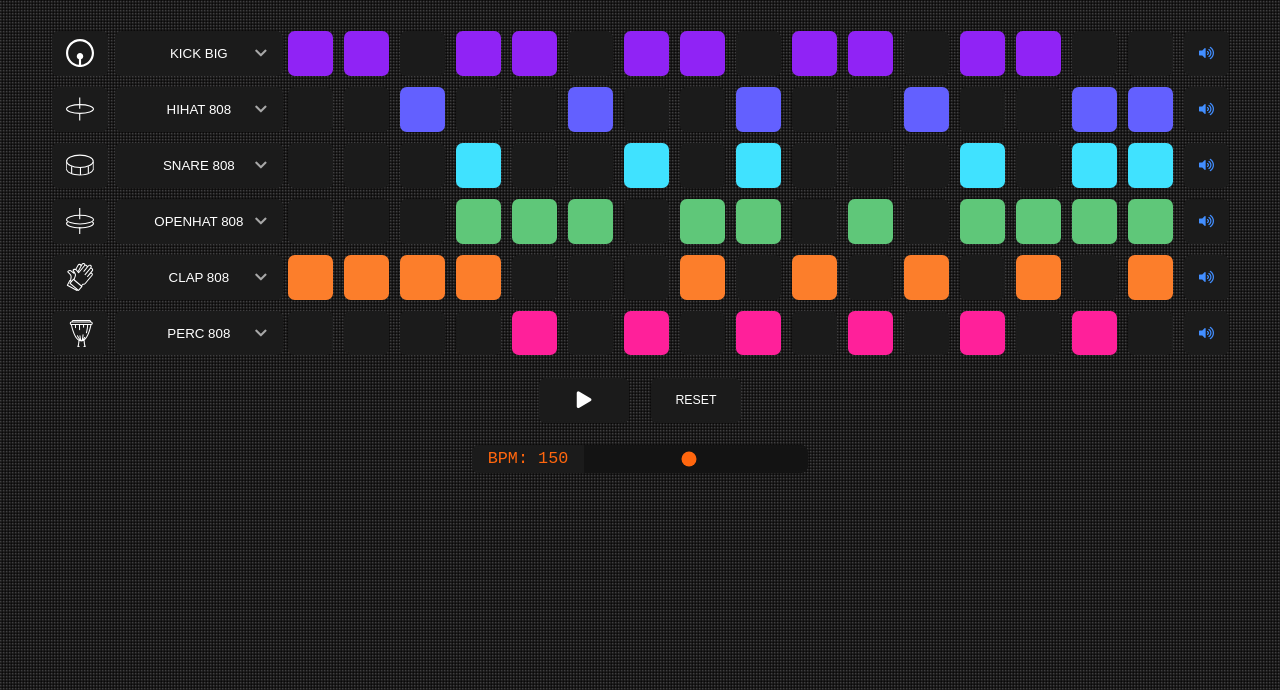
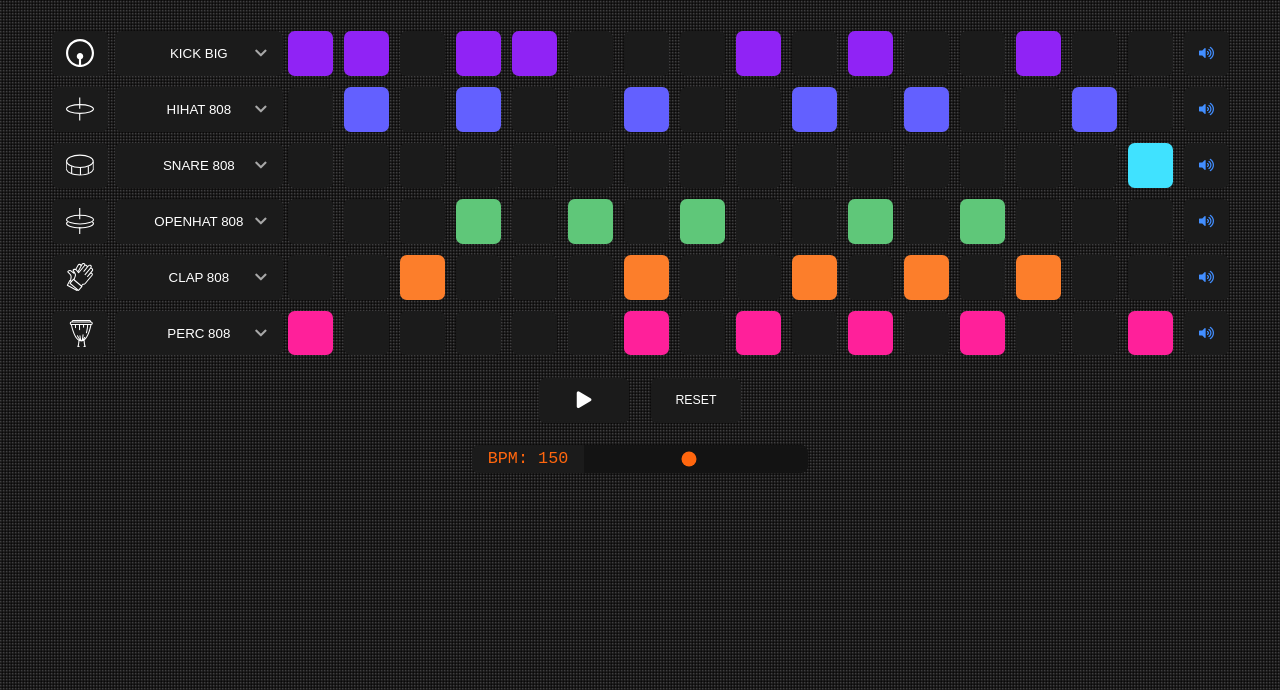
Before and after one commit to SANTO-PRO/verybeats, a plain HTML site: page index.html in a window 1280 px wide. Shown: the part 110-800 px from the top of the page. Drawn offline with Linux system fonts and the light colour scheme.

Commit message:
all update

```diff
--- a/index.html
+++ b/index.html
@@ -89,15 +89,15 @@
 						<div class="pad kick-pad b3 active"></div>
 						<div class="pad kick-pad b4 active"></div>
 						<div class="pad kick-pad b5"></div>
-						<div class="pad kick-pad b6 active"></div>
-						<div class="pad kick-pad b7 active"></div>
+						<div class="pad kick-pad b6"></div>
+						<div class="pad kick-pad b7"></div>
 					</div>
 					<div class="pad-part-2">
-						<div class="pad kick-pad b8"></div>
-						<div class="pad kick-pad b9 active"></div>
+						<div class="pad kick-pad b8 active"></div>
+						<div class="pad kick-pad b9"></div>
 						<div class="pad kick-pad b10 active"></div>
 						<div class="pad kick-pad b11"></div>
-						<div class="pad kick-pad b12 active"></div>
+						<div class="pad kick-pad b12"></div>
 						<div class="pad kick-pad b13 active"></div>
 						<div class="pad kick-pad b14"></div>
 						<div class="pad kick-pad b15"></div>
@@ -174,23 +174,23 @@
 					<!-- Pads section start  -->
 					<div class="pad-part-1 activee">
 						<div class="pad hihat-pad b0"></div>
-						<div class="pad hihat-pad b1"></div>
-						<div class="pad hihat-pad b2 active"></div>
-						<div class="pad hihat-pad b3"></div>
+						<div class="pad hihat-pad b1 active"></div>
+						<div class="pad hihat-pad b2"></div>
+						<div class="pad hihat-pad b3 active"></div>
 						<div class="pad hihat-pad b4"></div>
-						<div class="pad hihat-pad b5 active"></div>
-						<div class="pad hihat-pad b6"></div>
+						<div class="pad hihat-pad b5"></div>
+						<div class="pad hihat-pad b6 active"></div>
 						<div class="pad hihat-pad b7"></div>
 					</div>
 					<div class="pad-part-2">
-						<div class="pad hihat-pad b8 active"></div>
-						<div class="pad hihat-pad b9"></div>
+						<div class="pad hihat-pad b8"></div>
+						<div class="pad hihat-pad b9 active"></div>
 						<div class="pad hihat-pad b10"></div>
 						<div class="pad hihat-pad b11 active"></div>
 						<div class="pad hihat-pad b12"></div>
 						<div class="pad hihat-pad b13"></div>
 						<div class="pad hihat-pad b14 active"></div>
-						<div class="pad hihat-pad b15 active"></div>
+						<div class="pad hihat-pad b15"></div>
 					</div>
 					<!-- Pads section end  -->
 
@@ -292,21 +292,21 @@
 						<div class="pad snare-pad b0"></div>
 						<div class="pad snare-pad b1"></div>
 						<div class="pad snare-pad b2"></div>
-						<div class="pad snare-pad b3 active"></div>
+						<div class="pad snare-pad b3"></div>
 						<div class="pad snare-pad b4"></div>
 						<div class="pad snare-pad b5"></div>
-						<div class="pad snare-pad b6 active"></div>
+						<div class="pad snare-pad b6"></div>
 						<div class="pad snare-pad b7"></div>
 					</div>
 
 					<div class="pad-part-2">
-						<div class="pad snare-pad b8 active"></div>
+						<div class="pad snare-pad b8"></div>
 						<div class="pad snare-pad b9"></div>
 						<div class="pad snare-pad b10"></div>
 						<div class="pad snare-pad b11"></div>
-						<div class="pad snare-pad b12 active"></div>
+						<div class="pad snare-pad b12"></div>
 						<div class="pad snare-pad b13"></div>
-						<div class="pad snare-pad b14 active"></div>
+						<div class="pad snare-pad b14"></div>
 						<div class="pad snare-pad b15 active"></div>
 					</div>
 					<!-- Pads section end  -->
@@ -394,20 +394,20 @@
 						<div class="pad hihat-open-pad b1"></div>
 						<div class="pad hihat-open-pad b2"></div>
 						<div class="pad hihat-open-pad b3 active"></div>
-						<div class="pad hihat-open-pad b4 active"></div>
+						<div class="pad hihat-open-pad b4"></div>
 						<div class="pad hihat-open-pad b5 active"></div>
 						<div class="pad hihat-open-pad b6"></div>
 						<div class="pad hihat-open-pad b7 active"></div>
 					</div>
 					<div class="pad-part-2">
-						<div class="pad hihat-open-pad b8 active"></div>
+						<div class="pad hihat-open-pad b8"></div>
 						<div class="pad hihat-open-pad b9"></div>
 						<div class="pad hihat-open-pad b10 active"></div>
 						<div class="pad hihat-open-pad b11"></div>
 						<div class="pad hihat-open-pad b12 active"></div>
-						<div class="pad hihat-open-pad b13 active"></div>
-						<div class="pad hihat-open-pad b14 active"></div>
-						<div class="pad hihat-open-pad b15 active"></div>
+						<div class="pad hihat-open-pad b13"></div>
+						<div class="pad hihat-open-pad b14"></div>
+						<div class="pad hihat-open-pad b15"></div>
 					</div>
 					<!-- Pads section end  -->
 
@@ -462,14 +462,14 @@
 					<!-- Pads section start  -->
 
 					<div class="pad-part-1 activee">
-						<div class="pad clap-pad b0 active"></div>
-						<div class="pad clap-pad b1 active"></div>
+						<div class="pad clap-pad b0"></div>
+						<div class="pad clap-pad b1"></div>
 						<div class="pad clap-pad b2 active"></div>
-						<div class="pad clap-pad b3 active"></div>
+						<div class="pad clap-pad b3"></div>
 						<div class="pad clap-pad b4"></div>
 						<div class="pad clap-pad b5"></div>
-						<div class="pad clap-pad b6"></div>
-						<div class="pad clap-pad b7 active"></div>
+						<div class="pad clap-pad b6 active"></div>
+						<div class="pad clap-pad b7"></div>
 					</div>
 
 					<div class="pad-part-2">
@@ -480,7 +480,7 @@
 						<div class="pad clap-pad b12"></div>
 						<div class="pad clap-pad b13 active"></div>
 						<div class="pad clap-pad b14"></div>
-						<div class="pad clap-pad b15 active"></div>
+						<div class="pad clap-pad b15"></div>
 					</div>
 					<!-- Pads section end  -->
 
@@ -574,11 +574,11 @@
 					<!-- Pads section start  -->
 
 					<div class="pad-part-1 activee">
-						<div class="pad perc-pad b0"></div>
+						<div class="pad perc-pad b0 active"></div>
 						<div class="pad perc-pad b1"></div>
 						<div class="pad perc-pad b2"></div>
 						<div class="pad perc-pad b3"></div>
-						<div class="pad perc-pad b4 active"></div>
+						<div class="pad perc-pad b4"></div>
 						<div class="pad perc-pad b5"></div>
 						<div class="pad perc-pad b6 active"></div>
 						<div class="pad perc-pad b7"></div>
@@ -591,8 +591,8 @@
 						<div class="pad perc-pad b11"></div>
 						<div class="pad perc-pad b12 active"></div>
 						<div class="pad perc-pad b13"></div>
-						<div class="pad perc-pad b14 active"></div>
-						<div class="pad perc-pad b15"></div>
+						<div class="pad perc-pad b14"></div>
+						<div class="pad perc-pad b15 active"></div>
 					</div>
 					<!-- Pads section end  -->
 
```
